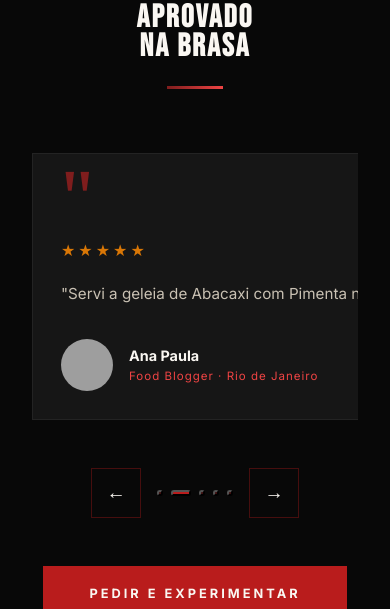
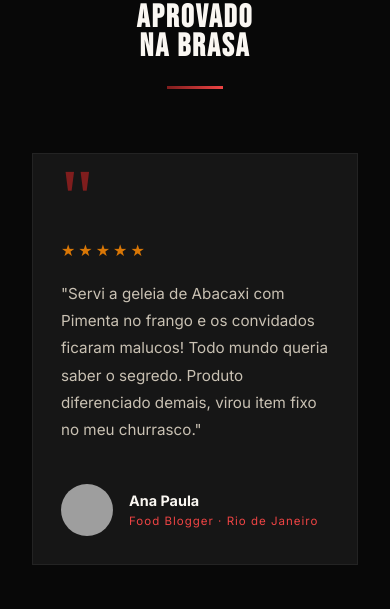
Before and after one commit to Gustavo-Alves-Araujo/doceebrasa, a plain HTML site: page index.html in a window 390 px wide. Shown: the part 9722-10331 px from the top of the page. Drawn offline with nearby package versions, Linux system fonts and the light colour scheme; grey boxes are pictures that could not be loaded; a web font is replaced by a local one.

Commit message:
axo: task cmqh473tw0000s8l09msfpg4y
Tarefa via WhatsApp

```diff
--- a/index.html
+++ b/index.html
@@ -1029,7 +1029,7 @@
 
     .dep-head { text-align: center; margin-bottom: 4rem; }
 
-    .dep-slider { overflow: hidden; position: relative; }
+    .dep-slider { overflow-x: clip; position: relative; }
 
     .dep-track {
       display: flex;
@@ -1041,7 +1041,7 @@
 
     .dep-card {
       flex-shrink: 0;
-      min-width: calc(33.333% - 1.35rem);
+      width: calc(33.333% - 1.35rem);
       background: var(--dark-2);
       border: 1px solid rgba(255,255,255,0.055);
       padding: 2.8rem;
@@ -1049,7 +1049,6 @@
       transition: border-color 0.3s;
       display: flex;
       flex-direction: column;
-      height: 100%;
       min-height: 320px;
     }
 
@@ -1316,7 +1315,7 @@
       .footer-grid { grid-template-columns: 1fr 1fr; }
       .sabores-strip { grid-template-columns: 1fr; }
       .sabor { height: 480px; }
-      .dep-card { min-width: calc(50% - 1rem); }
+      .dep-card { width: calc(50% - 1rem); }
     }
 
     /* ============================================================
@@ -1403,7 +1402,7 @@
 
       .dif-grid { grid-template-columns: 1fr; }
 
-      .dep-card { min-width: 100%; padding: 1.75rem; min-height: unset; }
+      .dep-card { width: 100%; padding: 1.75rem; min-height: unset; }
 
       .footer-grid { grid-template-columns: 1fr; gap: 2.5rem; }
       .footer-bottom { flex-direction: column; gap: 1rem; text-align: center; }
```
